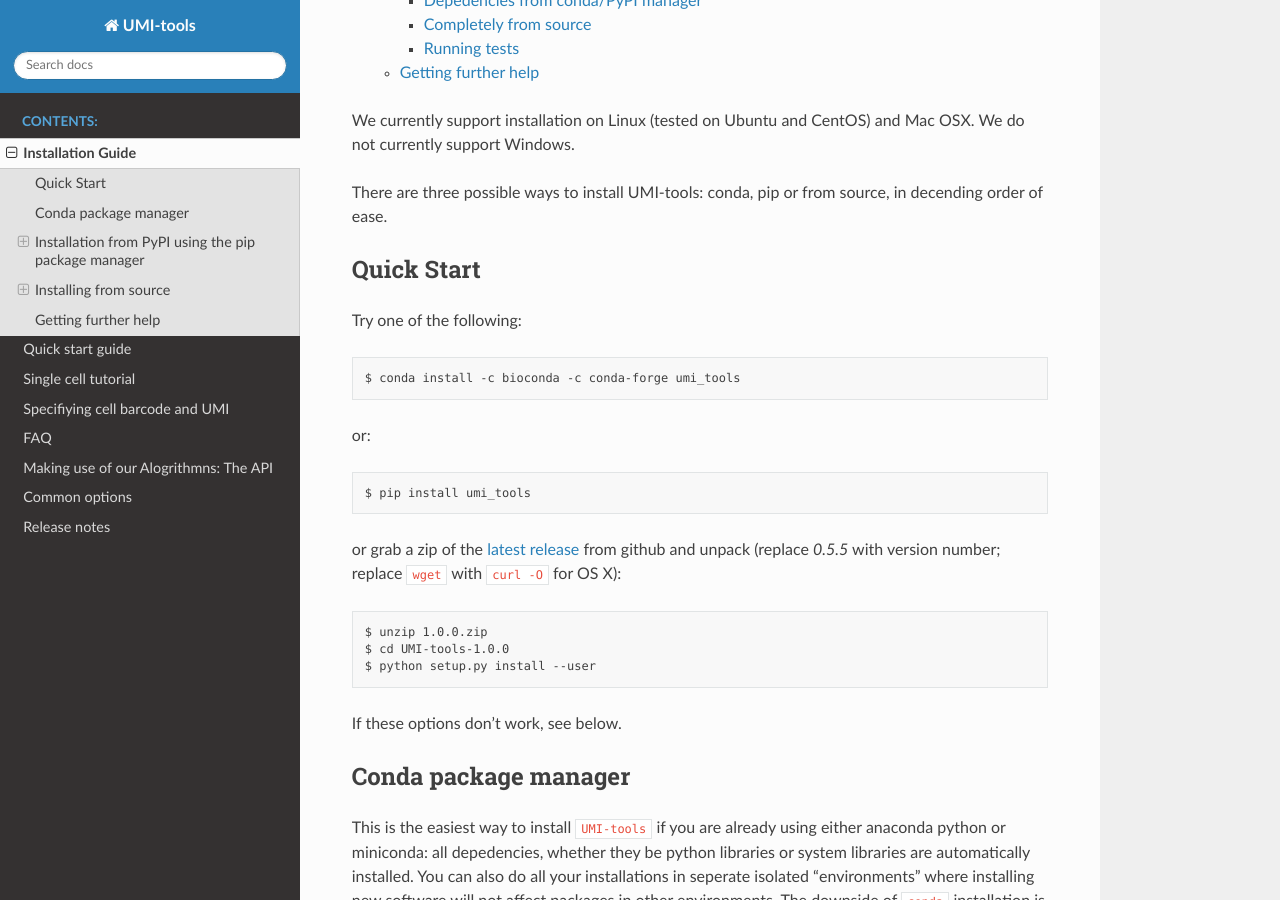
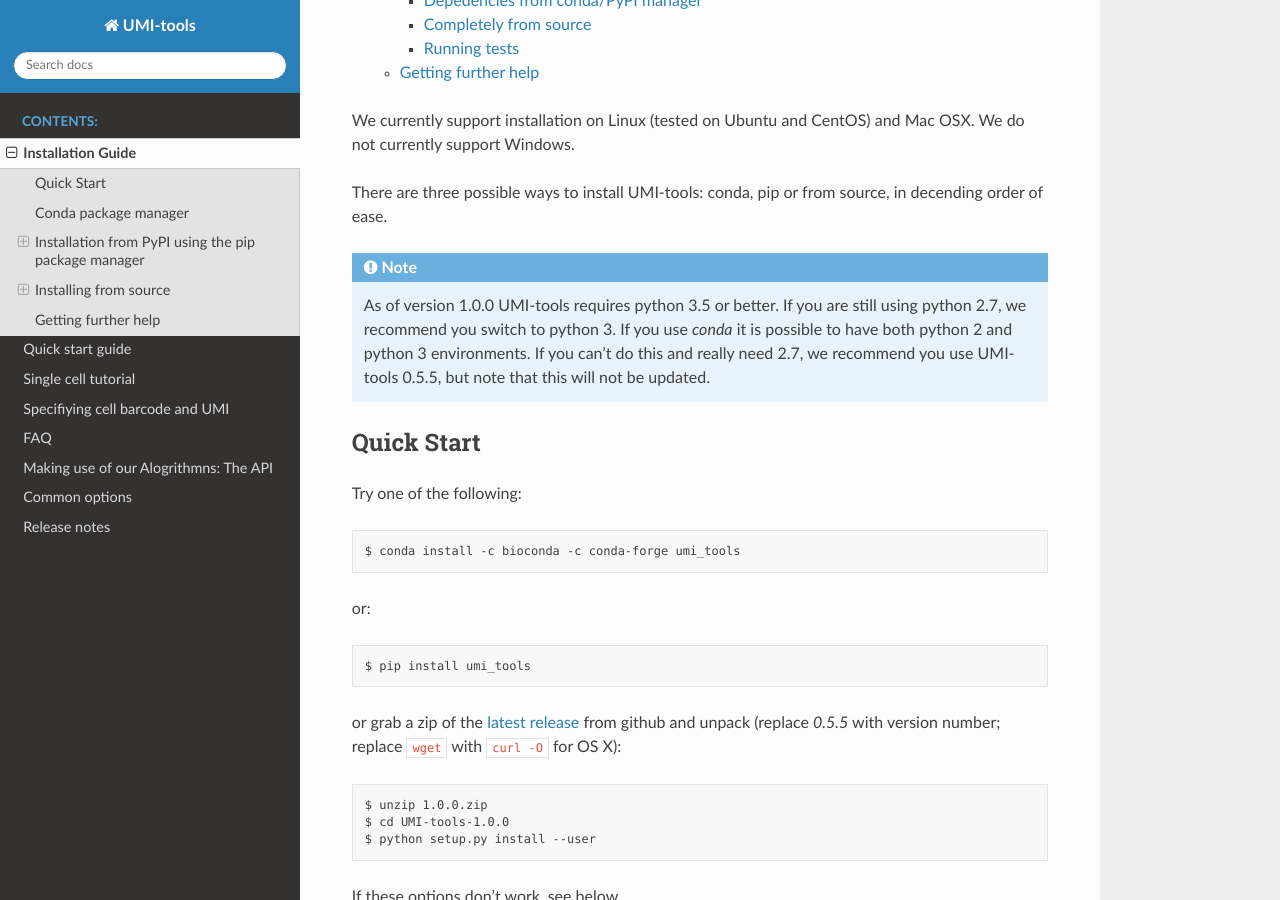
Before and after one commit to CGATOxford/UMI-tools, a Sphinx documentation site: the page built from doc/INSTALL.rst, in a window 1280 px wide and 900 px high, scrolled down 375 px. Built offline with Sphinx 7.4.7 and the Read the Docs theme 2.0.0, drawn with Linux system fonts in a browser that asks for light colours.

Commit message:
Update INSTALL.rst
warn users of python 3 requirement

```diff
--- a/doc/INSTALL.rst
+++ b/doc/INSTALL.rst
@@ -8,6 +8,13 @@
 
 There are three possible ways to install UMI-tools: conda, pip or from
 source, in decending order of ease.
+
+.. note::
+   As of version 1.0.0 UMI-tools requires python 3.5 or better. If you are
+   still using python 2.7, we recommend you switch to python 3. If you
+   use `conda` it is possible to have both python 2 and python 3 environments.
+   If you can't do this and really need 2.7, we recommend you use UMI-tools
+   0.5.5, but note that this will not be updated.
 
 
 Quick Start
```
